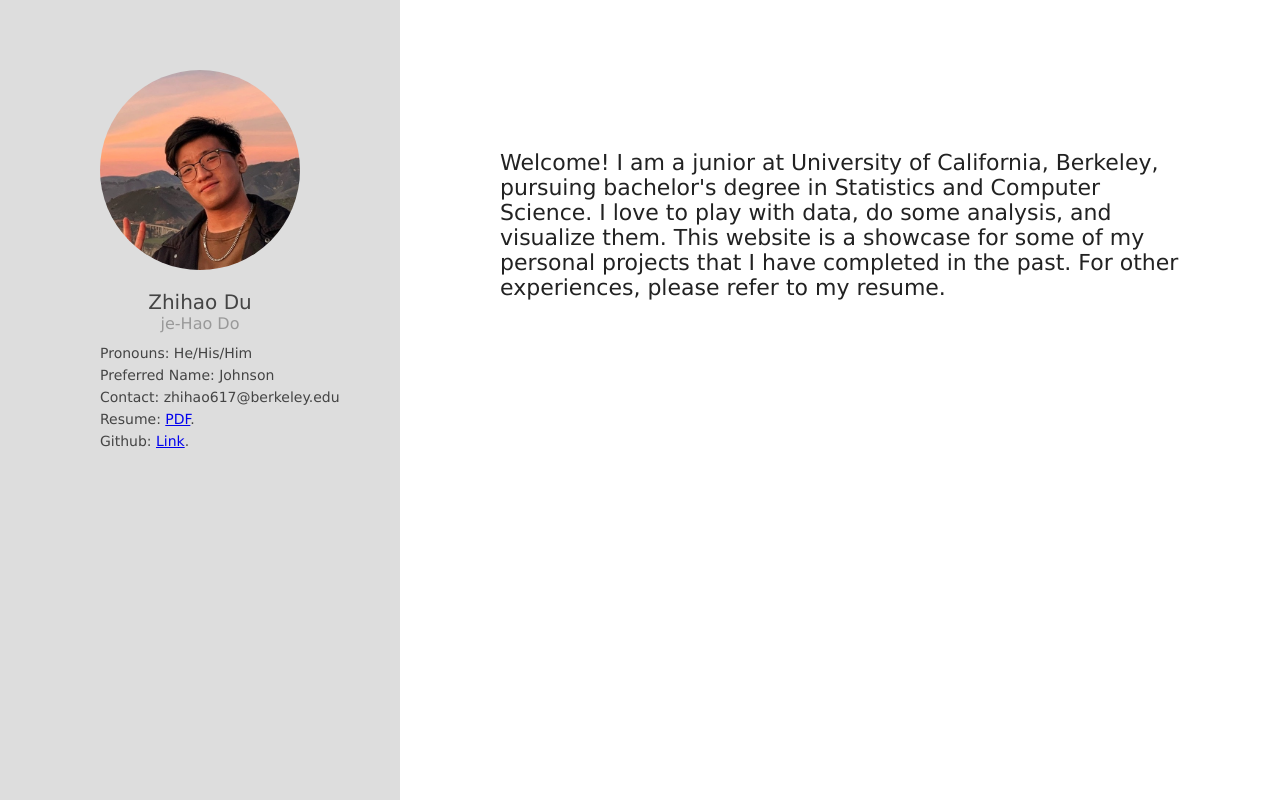
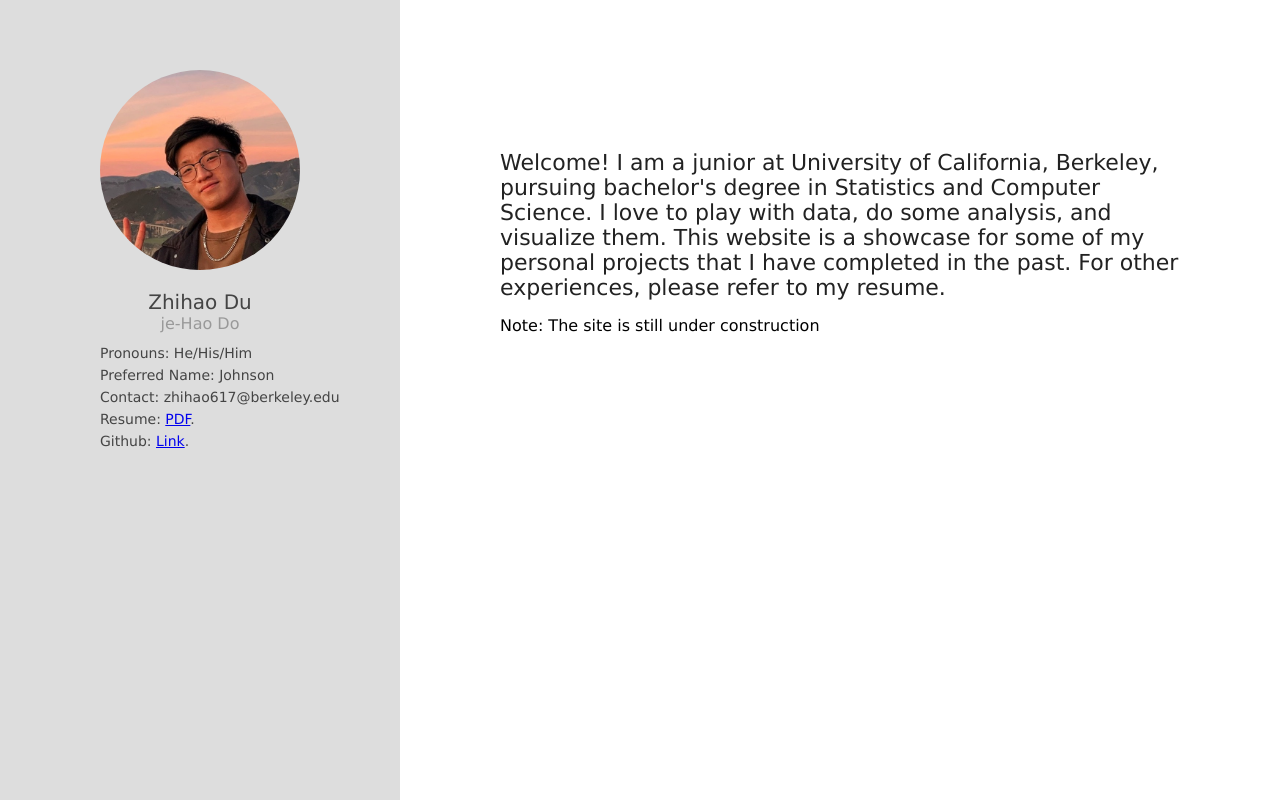
Before and after one commit to JohnsonJDDJ/myxd.place, a plain HTML site: page zhihao.myxd.place/htdocs/index.html in a window 1280 px wide. Drawn offline with Linux system fonts and the light colour scheme.

Commit message:
added warning message

```diff
--- a/zhihao.myxd.place/htdocs/css/index.css
+++ b/zhihao.myxd.place/htdocs/css/index.css
@@ -55,14 +55,20 @@ body {
 }
 
 .main_container {
-    display: block;
+    display: flex;
+    flex-direction: column;
     width: auto;
-    height: 75px;
     padding-left: 400px;
 }
 
 .main_container #welcome {
+    display: block;
     margin: 150px 100px 0 100px;
     color: #222;
     font-size: 22px;
 }
+
+#warning {
+    display: block;
+    padding-left: 100px;
+}
--- a/zhihao.myxd.place/htdocs/index.html
+++ b/zhihao.myxd.place/htdocs/index.html
@@ -24,6 +24,7 @@
                 degree in Statistics and Computer Science. I love to play with data, do some analysis, and visualize them.
                 This website is a showcase for some of my personal projects that I have completed
                 in the past. For other experiences, please refer to my resume.</p>
+            <p id="warning">Note: The site is still under construction</p>
         </div>
     </body>
 </html>
```
